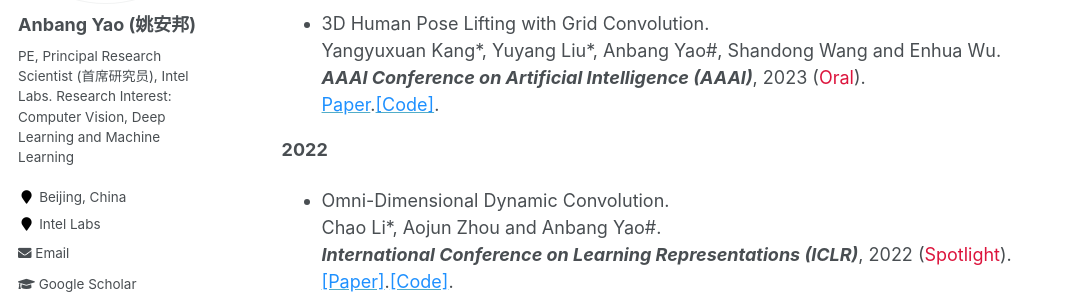
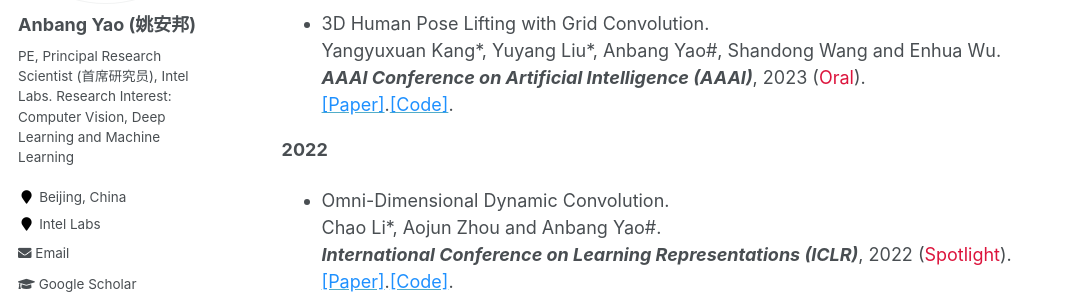
Before and after one commit to YaoAnbang/YaoAnbang.github.io, a Jekyll site: the page built from _pages/about.md, in a window 1280 px wide and 900 px high, scrolled down 2108 px. Shown: the part 166-460 px from the top of the window, without its empty margins (0-1070 px from the left). Built offline with Jekyll 4.4.1, drawn with Linux system fonts in a browser that asks for light colours.

Commit message:
Update about.md

```diff
--- a/_pages/about.md
+++ b/_pages/about.md
@@ -54,7 +54,7 @@
 **2023**
 <!-- <blockquote> -->
 + NORM: Knowledge Distillation via N-to-One Representation Matching.<br> Xiaolong Liu\*\+, Lujun Li\*\+, Chao Li\*\+ and Anbang Yao\+\#.<br><em>**International Conference on Learning Representations (ICLR)**</em>, 2023.<br> [<font color="DodgerBlue">[Paper]</font>](https://openreview.net/pdf?id=CRNwGauQpb6).[<font color="DodgerBlue">[Code]</font>](https://github.com/OSVAI/NORM).<br>
-+ 3D Human Pose Lifting with Grid Convolution.<br> Yangyuxuan Kang\*, Yuyang Liu\*, Anbang Yao\#, Shandong Wang and Enhua Wu.<br><em>**AAAI Conference on Artificial Intelligence (AAAI)**</em>, 2023 (<font color="Crimson">Oral</font>).<br> [<font color="DodgerBlue">Paper</font>](https://arxiv.org/pdf/2302.08760.pdf).[<font color="DodgerBlue">[Code]</font>](https://github.com/OSVAI/GridConv).<br>
++ 3D Human Pose Lifting with Grid Convolution.<br> Yangyuxuan Kang\*, Yuyang Liu\*, Anbang Yao\#, Shandong Wang and Enhua Wu.<br><em>**AAAI Conference on Artificial Intelligence (AAAI)**</em>, 2023 (<font color="Crimson">Oral</font>).<br> [<font color="DodgerBlue">[Paper]</font>](https://arxiv.org/pdf/2302.08760.pdf).[<font color="DodgerBlue">[Code]</font>](https://github.com/OSVAI/GridConv).<br>
 <!--</blockquote> -->
 
 **2022**<!-- <blockquote> -->
```
